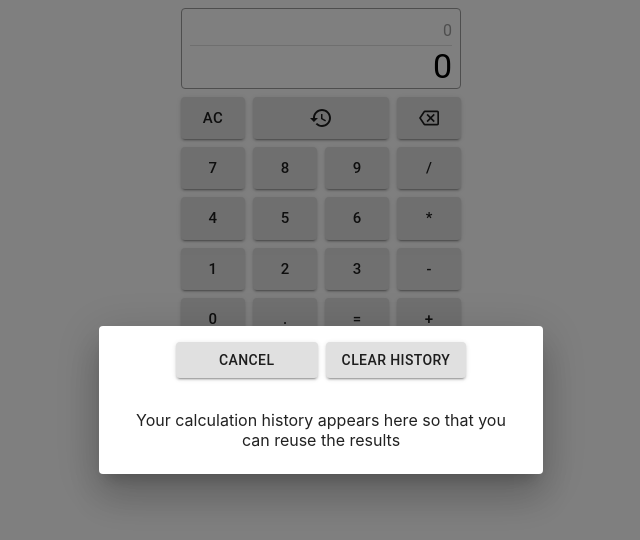
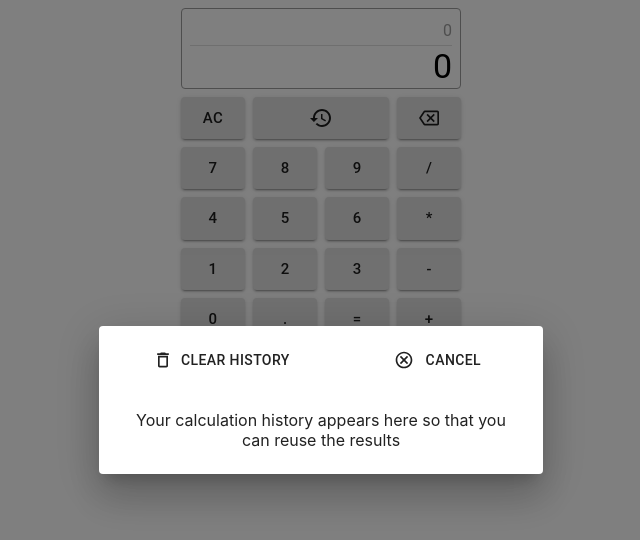
Before and after one commit to ke-liang-liu/calculator, a React (Create React App) app: page / in a window 1280 px wide. Both pictures are taken after a click on the button 640 px from the left and 117 px from the top of the page. Shown: the top 540 px of the page, without its empty margins (319-959 px from the left). Built offline with nearby package versions, Linux system fonts and the light colour scheme.

Commit message:
add icons to clear history and cancel button

```diff
--- a/src/components/HistoryDialog.js
+++ b/src/components/HistoryDialog.js
@@ -2,6 +2,8 @@ import React from 'react';
 import PropTypes from 'prop-types';
 import { makeStyles } from '@material-ui/core/styles';
 import Button from '@material-ui/core/Button';
+import CancelOutlinedIcon from '@material-ui/icons/CancelOutlined';
+import DeleteOutlineIcon from '@material-ui/icons/DeleteOutline';
 import List from '@material-ui/core/List';
 import ListItem from '@material-ui/core/ListItem';
 import ListItemText from '@material-ui/core/ListItemText';
@@ -29,9 +31,9 @@ export default function HistoryDialog(props) {
 
   return (
     <Dialog onClose={handleClose} open={open} maxWidth='xs' fullWidth scroll='paper'>
-      <DialogActions style={{ justifyContent: 'center', marginTop: 8 }}>
-        <Button variant='contained' onClick={handleClose}>&nbsp;&nbsp;&nbsp;&nbsp;&nbsp;&nbsp;&nbsp;Cancel&nbsp;&nbsp;&nbsp;&nbsp;&nbsp;&nbsp;&nbsp;</Button>
-        <Button variant='contained' onClick={onClearHistory}>Clear History</Button>
+      <DialogActions style={{ justifyContent: 'space-around', marginTop: 8 }}>
+        <Button startIcon={<DeleteOutlineIcon />} onClick={onClearHistory}>Clear History</Button>
+        <Button startIcon={<CancelOutlinedIcon />} onClick={handleClose}>&nbsp;Cancel&nbsp;</Button>
       </DialogActions>
       <DialogContent>
         {history.length ? (
```
